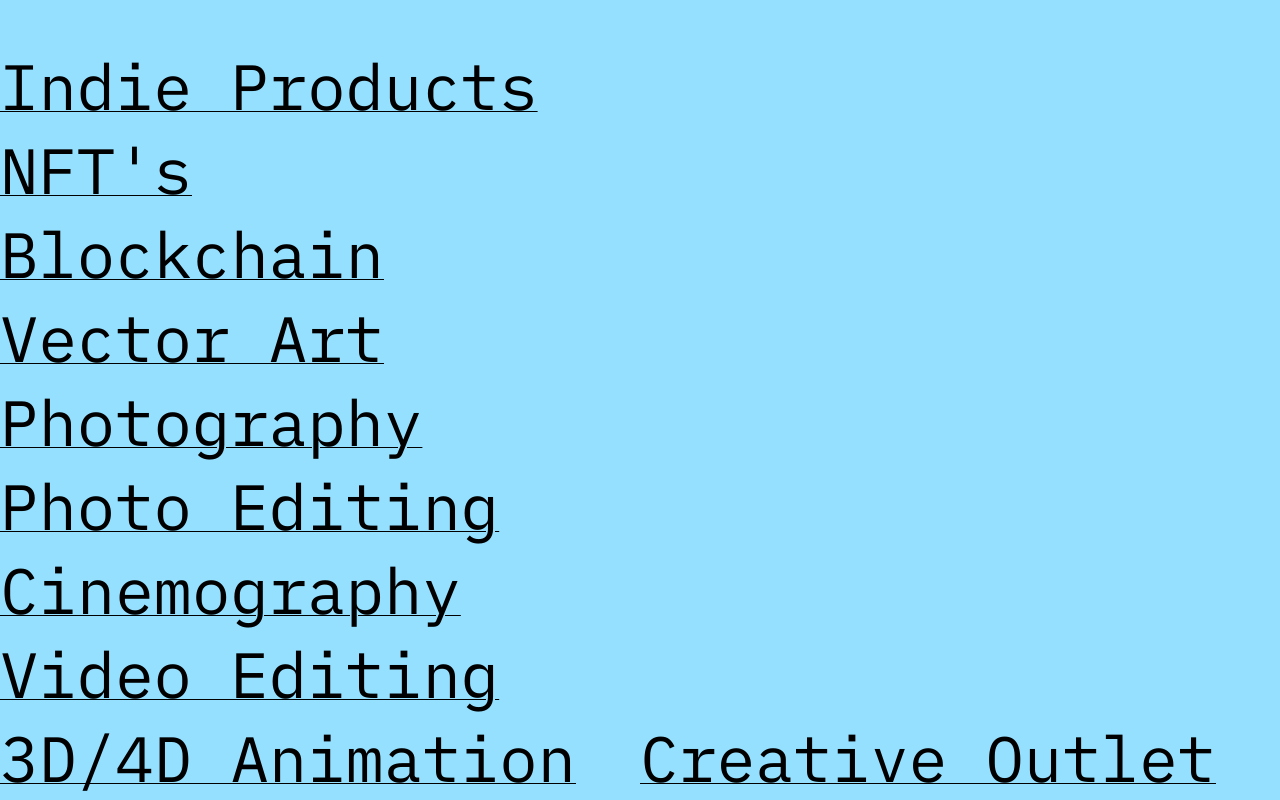
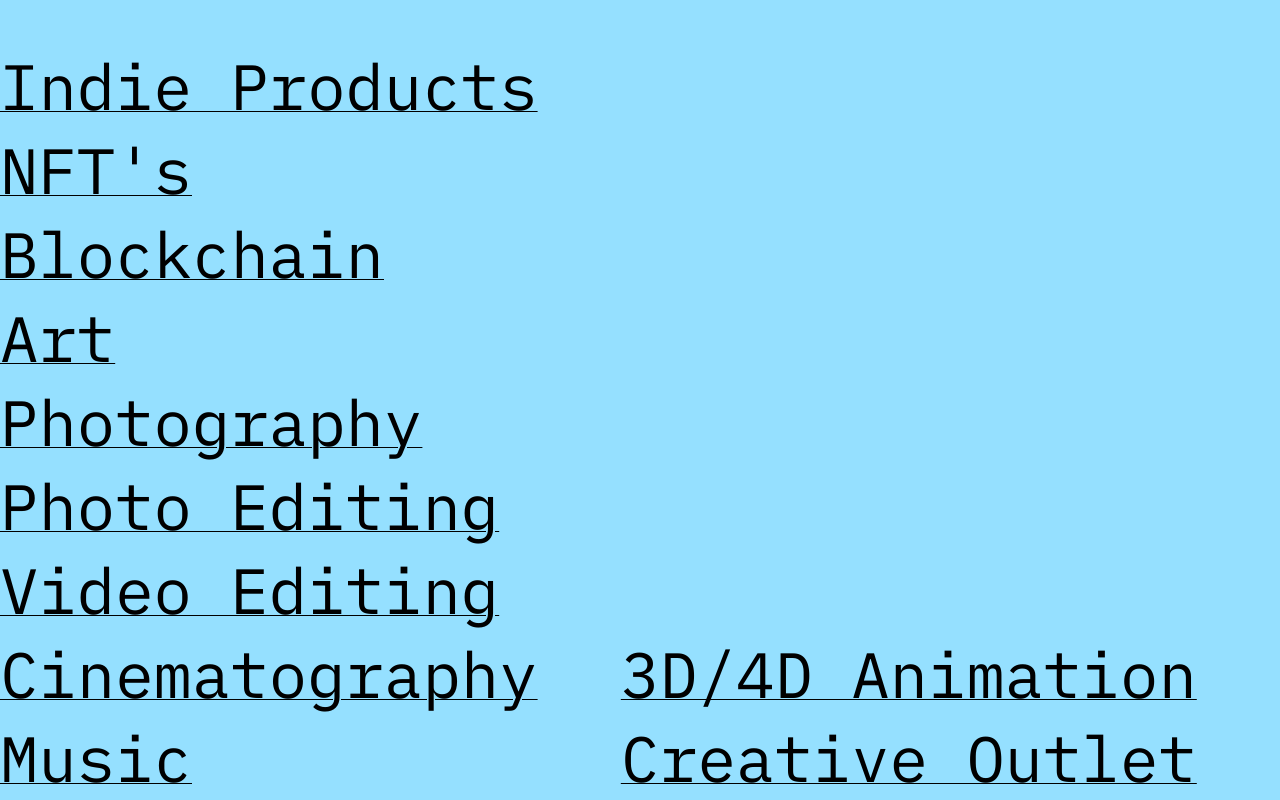
Before and after one commit to planetchaos/planetchaos.github.io, a plain HTML site: page explore.html in a window 1280 px wide. Drawn offline with Linux system fonts and the light colour scheme.

Commit message:
link fixed

```diff
--- a/explore.html
+++ b/explore.html
@@ -52,11 +52,12 @@
             <div><a href=""><span class="items">Indie Products</span></a></div>
             <div><a href=""><span class="items">NFT's</span></a></div>
             <div><a href=""><span class="items">Blockchain</span></a></div>
-            <div><a href=""><span class="items">Vector Art</span></a></div>
+            <div><a href=""><span class="items">Art</span></a></div>
             <div><a href=""><span class="items">Photography</span></a></div>
             <div><a href=""><span class="items">Photo Editing</span></a></div>
-            <div><a href=""><span class="items">Cinemography</span></a></div>
             <div><a href=""><span class="items">Video Editing</span></a></div>
+            <div><a href=""><span class="items">Cinematography</span></a></div>
+            <div><a href=""><span class="items">Music</span></a></div>
             <div><a href=""><span class="items">3D/4D Animation</span></a></div>
             <div><a href="index.html"><span class="items">Creative Outlet</span></a></div>
         </div>
```
Also changed, not shown: place.html (+1 -1 lines).
